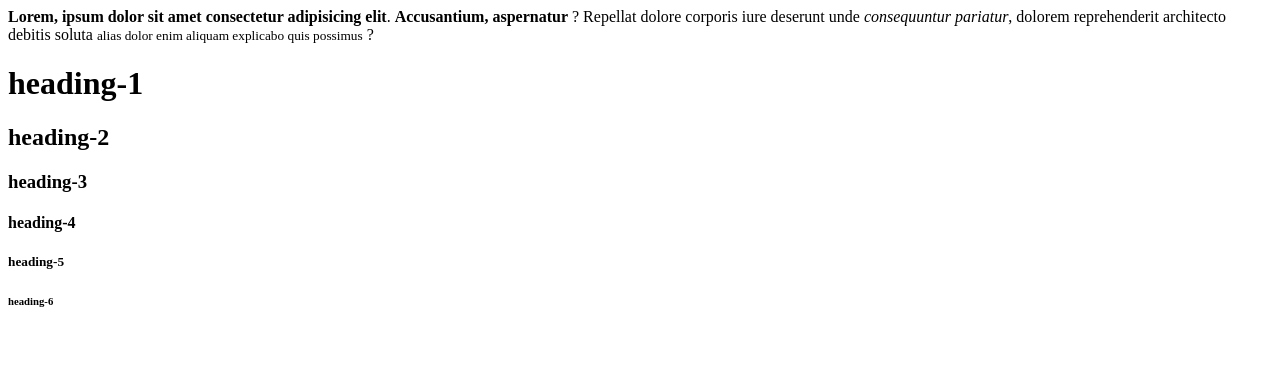
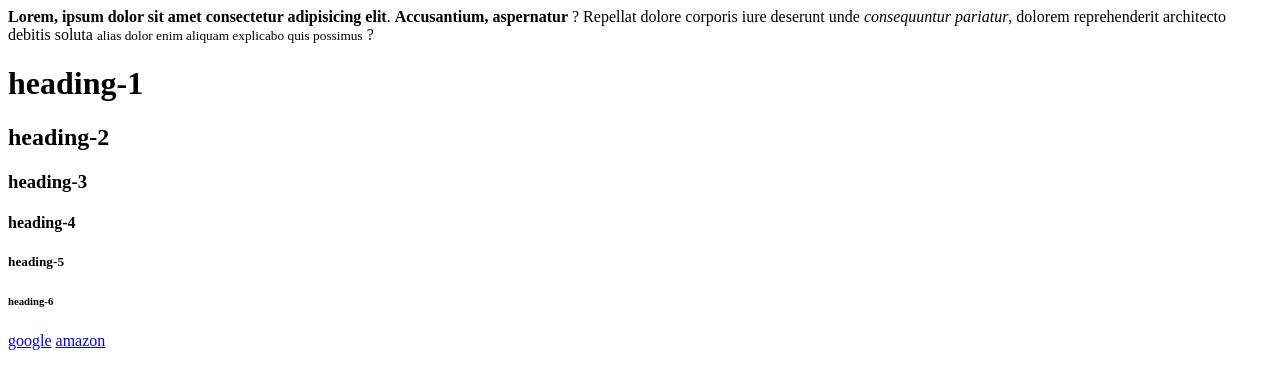
Before and after one commit to MD-Moniruzzaman-Arafat/Module-1, a plain HTML site: page index.html in a window 1280 px wide. Drawn offline with Linux system fonts and the light colour scheme.

Commit message:
html link anchor tag and href and target attribute

```diff
--- a/index.html
+++ b/index.html
@@ -10,3 +10,5 @@
 <h4>heading-4</h4>
 <h5>heading-5</h5>
 <h6>heading-6</h6>
+<a href="https://www.google.com/">google</a>
+<a href="https://www.amazon.com/" target="_blank">amazon</a>
```
Also changed, not shown: note.txt.
